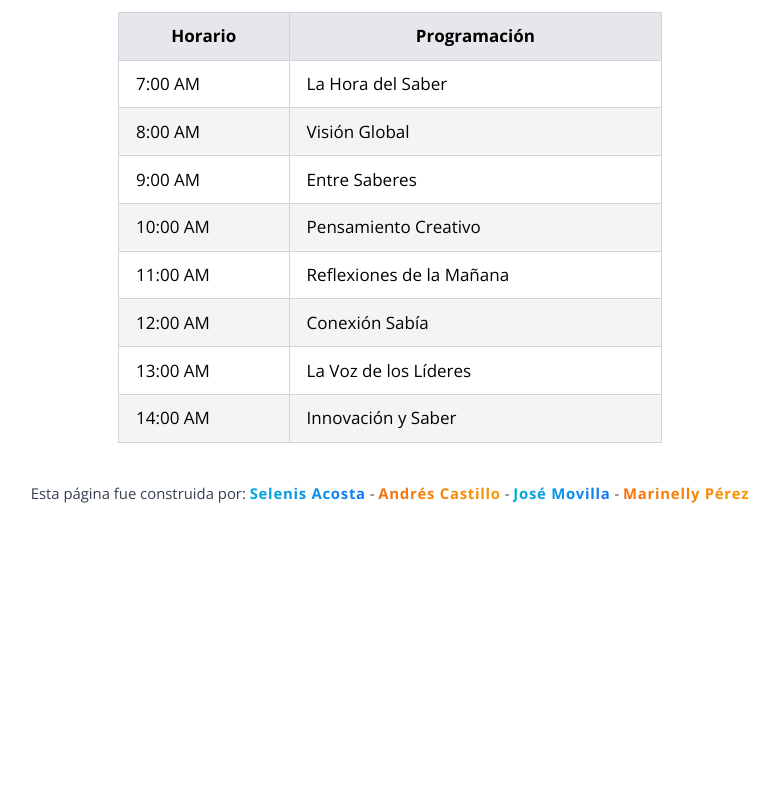
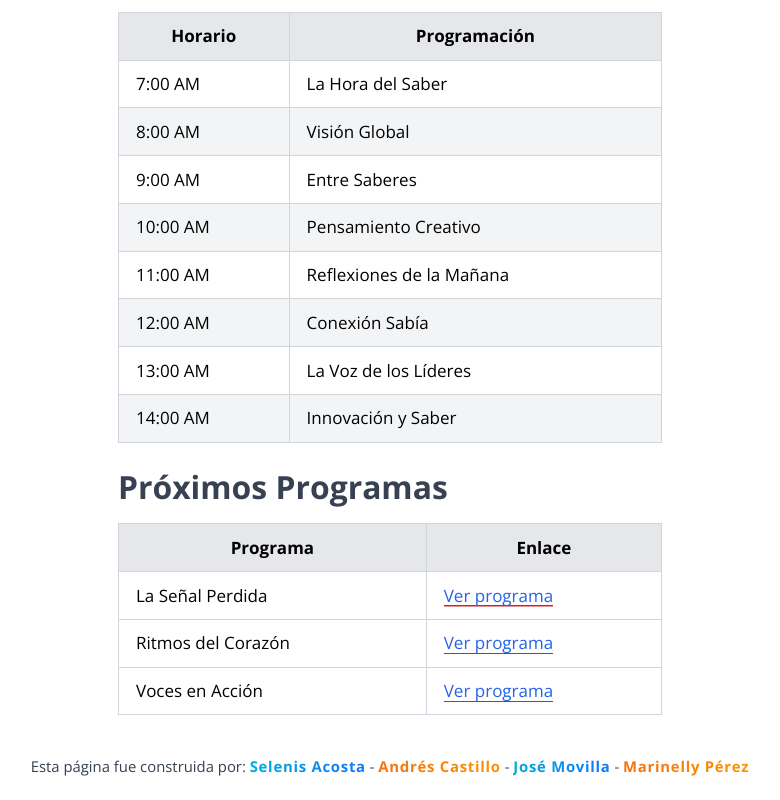
Before and after one commit to AndresDevCastillo/Voces-del-Saber, an Astro site: page / in a window 1280 px wide. Shown: the part 382-1182 px from the top of the page, without its empty margins (250-1030 px from the left). Before the commit the page ends 910 px from the top, so only its background shows below. Built offline with nearby package versions, Linux system fonts and the light colour scheme; Astro itself is replaced by a stand-in of ours.

Commit message:
add proximos programas

```diff
--- a/src/components/Parrila.astro
+++ b/src/components/Parrila.astro
@@ -46,6 +46,31 @@
       <!-- Las filas se agregarán dinámicamente mediante JavaScript -->
     </tbody>
   </table>
+  <!-- Tabla de Próximos Programas -->
+<h2 class="font-bold text-3xl mt-6 mb-4">Próximos Programas</h2>
+<table class="min-w-full table-auto border-collapse border border-gray-300 dark:border-gray-700">
+  <thead>
+    <tr class="bg-gray-200 dark:bg-gray-800">
+      <th class="border border-gray-300 dark:border-gray-700 px-4 py-2 text-black dark:text-white">Programa</th>
+      <th class="border border-gray-300 dark:border-gray-700 px-4 py-2 text-black dark:text-white">Enlace</th>
+    </tr>
+  </thead>
+  <tbody>
+    <tr>
+      <td class="border border-gray-300 dark:border-gray-700 px-4 py-2 text-black dark:text-white">La Señal Perdida</td>
+      <td class="border border-gray-300 dark:border-gray-700 px-4 py-2 text-blue-600 dark:text-blue-400"><a href="https://drive.google.com/file/d/164rfvHGkTFtwRXJucS6jY0NhTclvgM9G/view?usp=drivesdk" target="_blank">Ver programa</a></td>
+    </tr>
+    <tr>
+      <td class="border border-gray-300 dark:border-gray-700 px-4 py-2 text-black dark:text-white">Ritmos del Corazón</td>
+      <td class="border border-gray-300 dark:border-gray-700 px-4 py-2 text-blue-600 dark:text-blue-400"><a href="https://drive.google.com/file/d/1QUCEHmq27Okm4p1lOErYGvoKo2NJhtjZ/view?usp=drivesdk" target="_blank">Ver programa</a></td>
+    </tr>
+    <tr>
+      <td class="border border-gray-300 dark:border-gray-700 px-4 py-2 text-black dark:text-white">Voces en Acción</td>
+      <td class="border border-gray-300 dark:border-gray-700 px-4 py-2 text-blue-600 dark:text-blue-400"><a href="https://drive.google.com/file/d/15eiXRKd0spmAs-hKM7eVCR61pXOtxU4D/view?usp=drivesdk" target="_blank">Ver programa</a></td>
+    </tr>
+  </tbody>
+</table>
+
 </div>
 
 <script>
```
